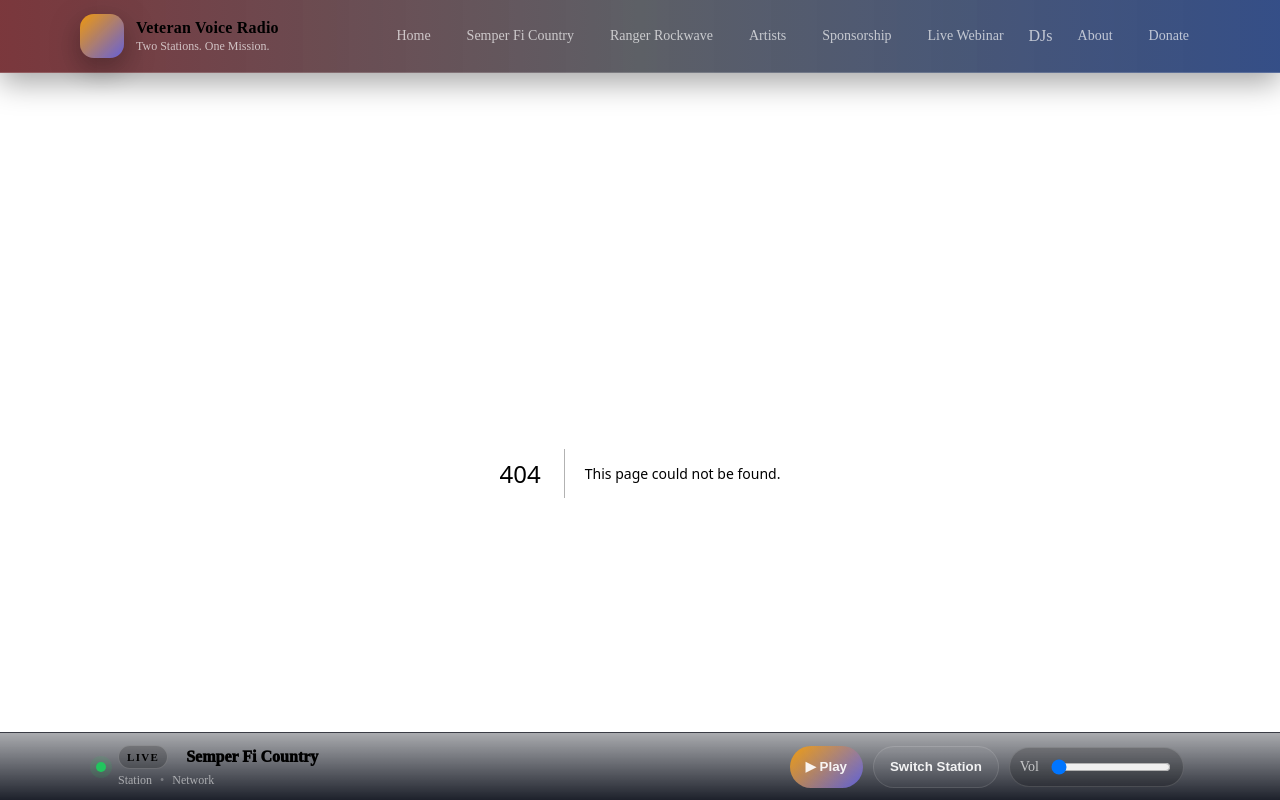
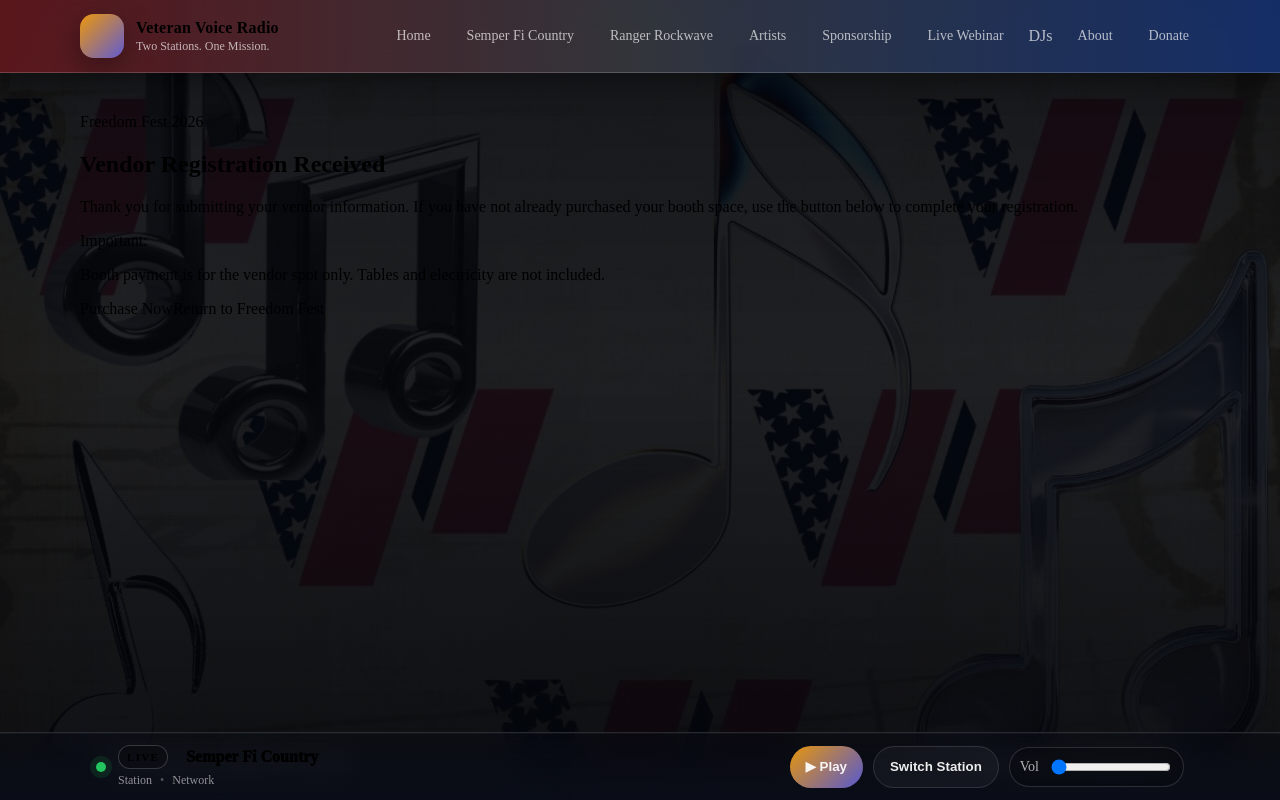
Before and after one commit to bigstock2001/veteranvoiceradio, a Next.js app: page /freedom-fest/thank-you in a window 1280 px wide. Before the commit this address had no page. Shown: the top 800 px of the page. Built offline with nearby package versions, Linux system fonts and the light colour scheme.

Commit message:
Add Freedom Fest registration confirmation page

```diff
--- /dev/null
+++ b/app/freedom-fest/thank-you/page.jsx
@@ -0,0 +1,52 @@
+export const metadata = {
+  title: "Vendor Registration Received | Freedom Fest 2026",
+  description: "Freedom Fest vendor registration confirmation.",
+};
+
+const STRIPE_PAYMENT_LINK = "https://buy.stripe.com/aFa28s87v3fx13TaLOfbq01";
+
+export default function FreedomFestThankYouPage() {
+  return (
+    <main className="min-h-[70vh] text-white">
+      <section className="container pagePad">
+        <div className="mx-auto max-w-3xl rounded-3xl border border-white/15 bg-black/50 p-8 text-center shadow-2xl backdrop-blur sm:p-12">
+          <div className="text-sm font-bold uppercase tracking-[0.2em] text-blue-300">
+            Freedom Fest 2026
+          </div>
+          <h1 className="mt-4 text-4xl font-black sm:text-5xl">
+            Vendor Registration Received
+          </h1>
+          <p className="mx-auto mt-5 max-w-2xl text-lg leading-relaxed text-white/75">
+            Thank you for submitting your vendor information. If you have not already
+            purchased your booth space, use the button below to complete your registration.
+          </p>
+
+          <div className="mt-7 rounded-2xl border border-red-400/30 bg-red-950/25 p-5 text-left">
+            <p className="font-bold text-white">Important:</p>
+            <p className="mt-2 text-white/75">
+              Booth payment is for the vendor spot only. Tables and electricity are
+              not included.
+            </p>
+          </div>
+
+          <div className="mt-8 flex flex-col items-center justify-center gap-4 sm:flex-row">
+            <a
+              href={STRIPE_PAYMENT_LINK}
+              target="_blank"
+              rel="noreferrer"
+              className="rounded-xl bg-red-600 px-7 py-3 font-black text-white transition hover:bg-red-700"
+            >
+              Purchase Now
+            </a>
+            <a
+              href="/freedom-fest"
+              className="rounded-xl border border-white/20 bg-white/10 px-7 py-3 font-bold transition hover:bg-white/15"
+            >
+              Return to Freedom Fest
+            </a>
+          </div>
+        </div>
+      </section>
+    </main>
+  );
+}
```
